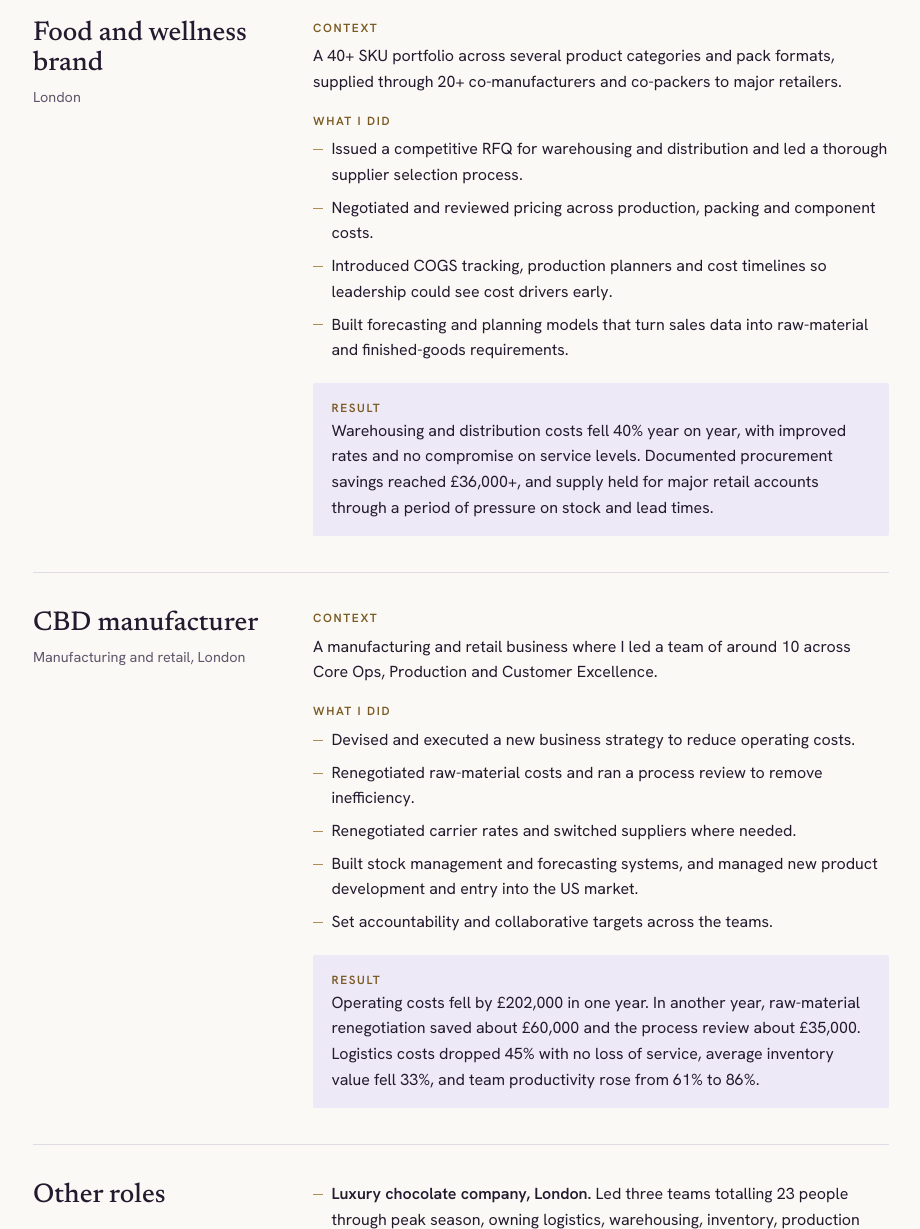
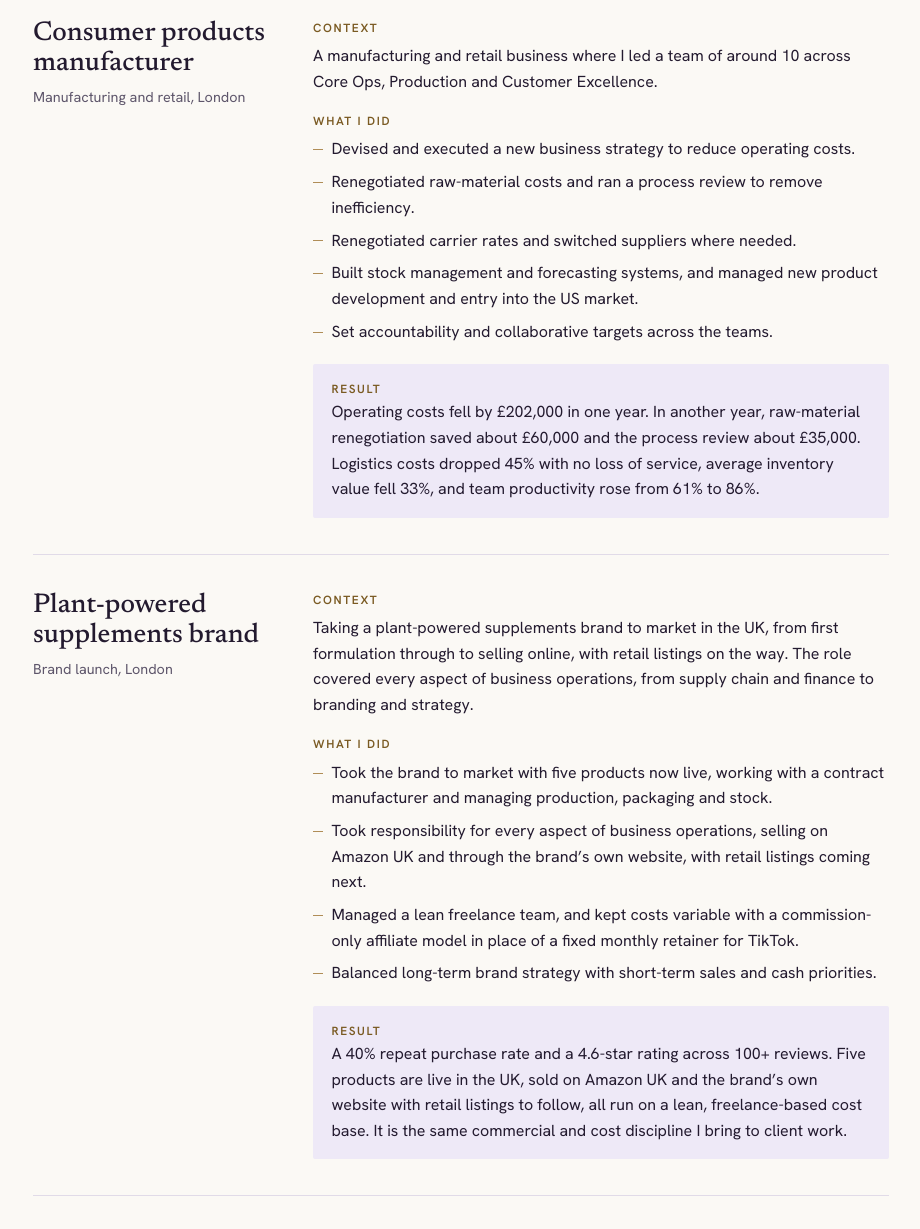
Before and after one commit to VashtiAdvisory/vashti-site, a plain HTML site: page index.html in a window 1280 px wide. Shown: the part 2720-3949 px from the top of the page, without its empty margins (291-1211 px from the left). Drawn offline with Linux system fonts and the light colour scheme.

Commit message:
Add files via upload

```diff
--- a/index.html
+++ b/index.html
@@ -463,29 +463,7 @@ a:focus-visible, button:focus-visible { outline: 2px solid var(--accent); outlin
 
         <article class="case">
           <div>
-            <h3>Food and wellness brand</h3>
-            <p class="meta">London</p>
-          </div>
-          <div class="detail">
-            <p class="k">Context</p>
-            <p>A 40+ SKU portfolio across several product categories and pack formats, supplied through 20+ co-manufacturers and co-packers to major retailers.</p>
-            <p class="k">What I did</p>
-            <ul class="points">
-              <li>Issued a competitive RFQ for warehousing and distribution and led a thorough supplier selection process.</li>
-              <li>Negotiated and reviewed pricing across production, packing and component costs.</li>
-              <li>Introduced COGS tracking, production planners and cost timelines so leadership could see cost drivers early.</li>
-              <li>Built forecasting and planning models that turn sales data into raw-material and finished-goods requirements.</li>
-            </ul>
-            <div class="result">
-              <p class="k">Result</p>
-              <p>Warehousing and distribution costs fell 40% year on year, with improved rates and no compromise on service levels. Documented procurement savings reached &pound;36,000+, and supply held for major retail accounts through a period of pressure on stock and lead times.</p>
-            </div>
-          </div>
-        </article>
-
-        <article class="case">
-          <div>
-            <h3>CBD manufacturer</h3>
+            <h3>Consumer products manufacturer</h3>
             <p class="meta">Manufacturing and retail, London</p>
           </div>
           <div class="detail">
@@ -502,6 +480,28 @@ a:focus-visible, button:focus-visible { outline: 2px solid var(--accent); outlin
             <div class="result">
               <p class="k">Result</p>
               <p>Operating costs fell by &pound;202,000 in one year. In another year, raw-material renegotiation saved about &pound;60,000 and the process review about &pound;35,000. Logistics costs dropped 45% with no loss of service, average inventory value fell 33%, and team productivity rose from 61% to 86%.</p>
+            </div>
+          </div>
+        </article>
+
+        <article class="case">
+          <div>
+            <h3>Plant-powered supplements brand</h3>
+            <p class="meta">Brand launch, London</p>
+          </div>
+          <div class="detail">
+            <p class="k">Context</p>
+            <p>Taking a plant-powered supplements brand to market in the UK, from first formulation through to selling online, with retail listings on the way. The role covered every aspect of business operations, from supply chain and finance to branding and strategy.</p>
+            <p class="k">What I did</p>
+            <ul class="points">
+              <li>Took the brand to market with five products now live, working with a contract manufacturer and managing production, packaging and stock.</li>
+              <li>Took responsibility for every aspect of business operations, selling on Amazon UK and through the brand&rsquo;s own website, with retail listings coming next.</li>
+              <li>Managed a lean freelance team, and kept costs variable with a commission-only affiliate model in place of a fixed monthly retainer for TikTok.</li>
+              <li>Balanced long-term brand strategy with short-term sales and cash priorities.</li>
+            </ul>
+            <div class="result">
+              <p class="k">Result</p>
+              <p>A 40% repeat purchase rate and a 4.6-star rating across 100+ reviews. Five products are live in the UK, sold on Amazon UK and the brand&rsquo;s own website with retail listings to follow, all run on a lean, freelance-based cost base. It is the same commercial and cost discipline I bring to client work.</p>
             </div>
           </div>
         </article>
@@ -529,10 +529,10 @@ a:focus-visible, button:focus-visible { outline: 2px solid var(--accent); outlin
         <p class="intro">Six areas a brand can bring me in on, each tied to results already delivered.</p>
         <ul class="cards">
           <li><span class="num">01</span><h3>Cost reduction and margin protection</h3><p>A prioritised plan to cut spend without hurting service.</p><p class="proof">Delivered: &pound;202k operating cost reduction</p></li>
-          <li><span class="num">02</span><h3>Supplier selection and RFQ</h3><p>A structured tender, scored suppliers and negotiated terms.</p><p class="proof">Delivered: warehousing and distribution costs down 40% year on year</p></li>
-          <li><span class="num">03</span><h3>Procurement and negotiation</h3><p>Better pricing across packaging, production and components.</p><p class="proof">Delivered: &pound;36,000+ in documented procurement savings</p></li>
-          <li><span class="num">04</span><h3>Forecasting and inventory planning</h3><p>Models that link sales data to stock and production needs.</p><p class="proof">Delivered: supply held for major retail accounts under pressure</p></li>
-          <li><span class="num">05</span><h3>COGS tracking and cost visibility</h3><p>Cost timelines and planners that show where margin goes.</p><p class="proof">Delivered: leadership sees cost drivers early</p></li>
+          <li><span class="num">02</span><h3>Supplier selection and RFQ</h3><p>A structured tender, scored suppliers and negotiated terms.</p><p class="proof">Delivered: suppliers switched where needed, with no loss of service</p></li>
+          <li><span class="num">03</span><h3>Procurement and negotiation</h3><p>Better pricing across packaging, production and components.</p><p class="proof">Delivered: about &pound;60,000 saved from raw-material renegotiation</p></li>
+          <li><span class="num">04</span><h3>Forecasting and inventory planning</h3><p>Models that link sales data to stock and production needs.</p><p class="proof">Delivered: average inventory value down 33%</p></li>
+          <li><span class="num">05</span><h3>COGS tracking and cost visibility</h3><p>Cost timelines and planners that show where margin goes.</p><p class="proof">Delivered: a process review that removed about &pound;35,000 of inefficiency</p></li>
           <li><span class="num">06</span><h3>Logistics, 3PL and process design</h3><p>Carrier and 3PL reviews, plus documented processes.</p><p class="proof">Delivered: carrier rates renegotiated, suppliers switched where needed</p></li>
         </ul>
       </div>
```
